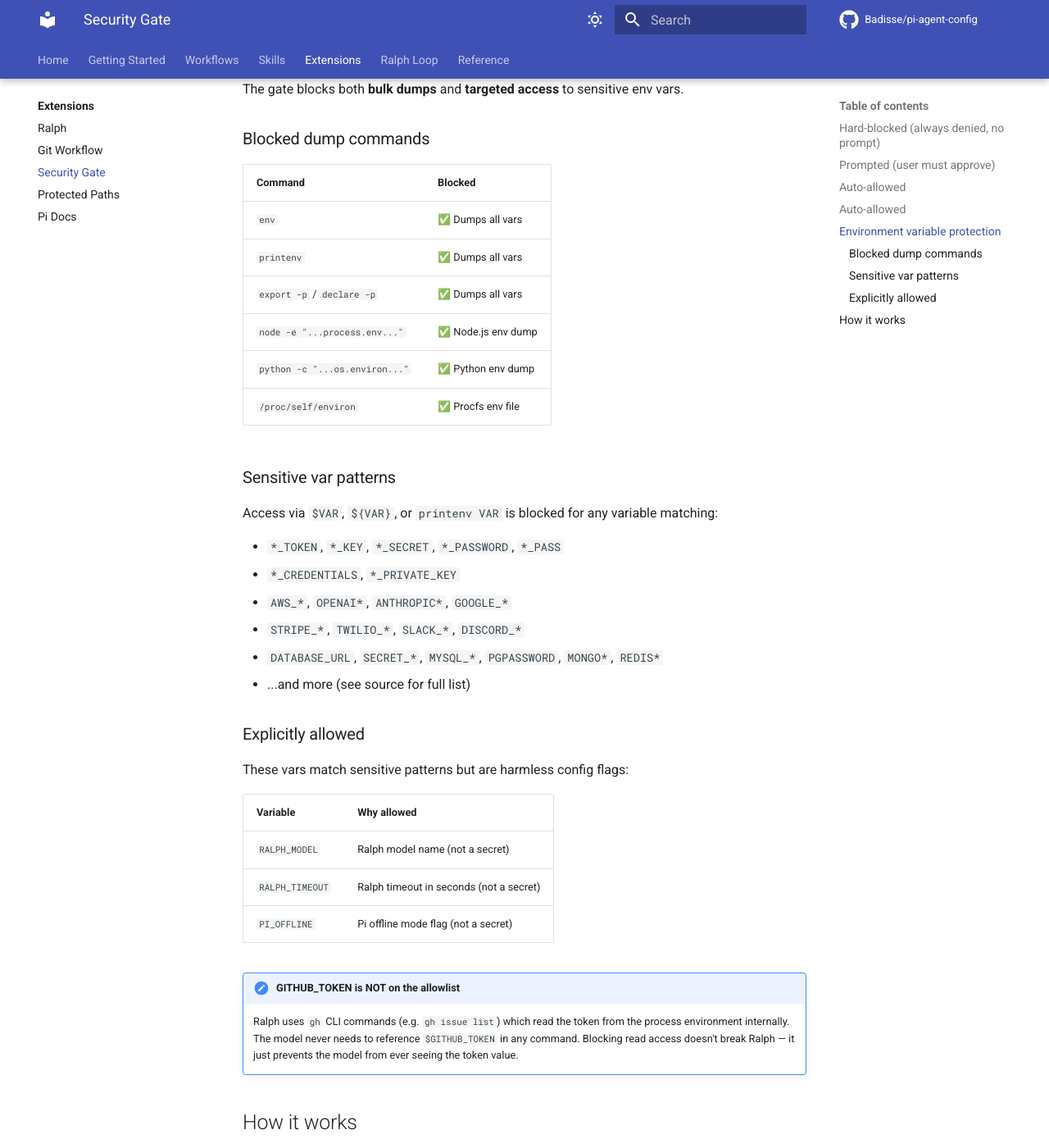
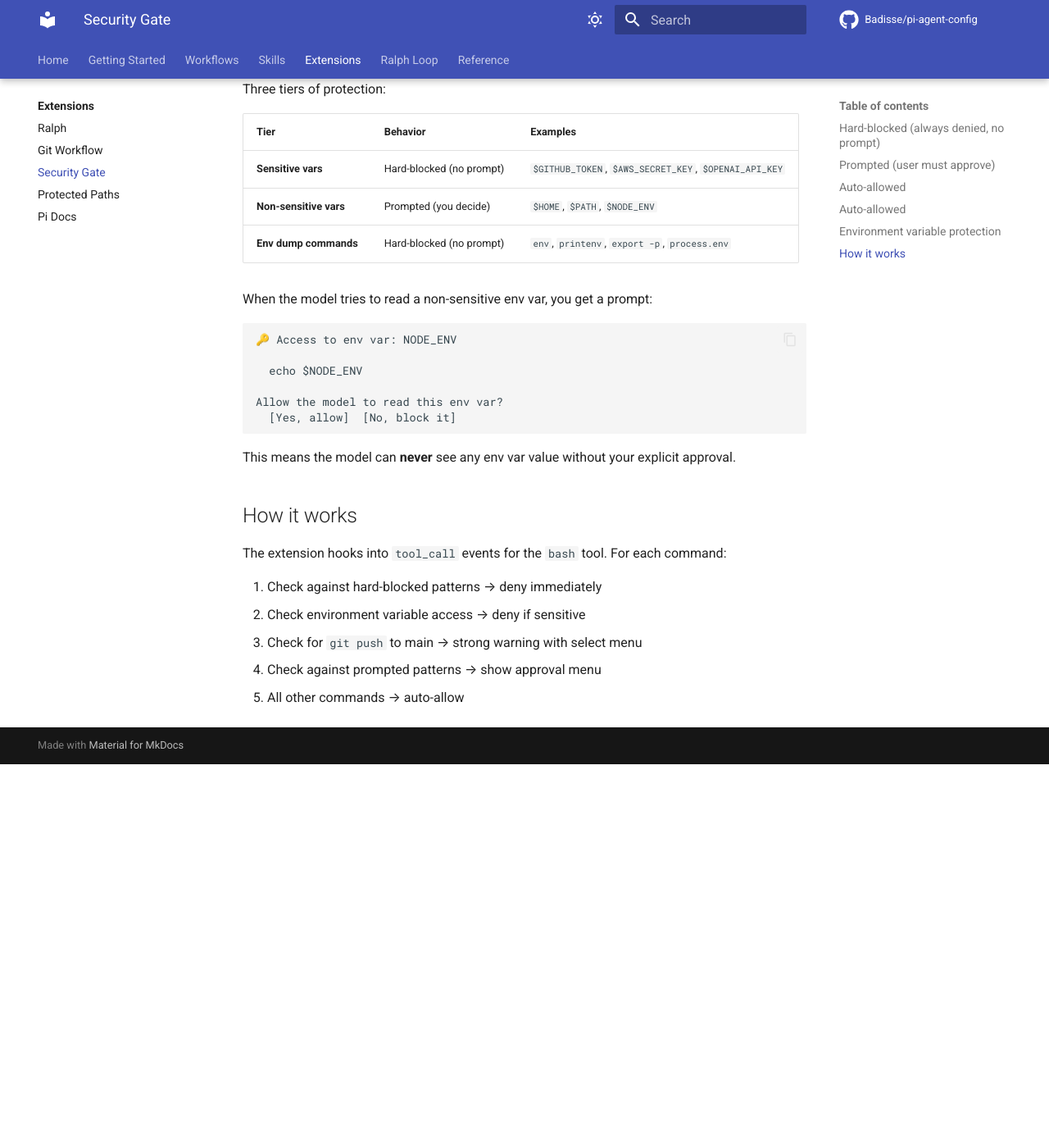
Before and after one commit to Badisse/pi-agent-config, an MkDocs documentation site: the page built from docs/extensions/security-gate.md, in a window 1280 px wide and 1400 px high, scrolled down 1553 px. Shown: the whole window at 82% size. Built offline with MkDocs 1.6.1 and Material for MkDocs 9.7.7, drawn with Linux system fonts in a browser that asks for light colours; comment, search, counter and statistics services are not loaded; after the commit the page ends 2485 px from its top, so only the background shows below that.

Commit message:
feat(security): prompt user for non-sensitive env var access
Three-tier env var protection:
- Sensitive vars (GITHUB_TOKEN, AWS_*, etc.) → hard-blocked, no prompt
- Non-sensitive vars (HOME, PATH, NODE_ENV) → prompt user, they decide
- Env dump commands (env, printenv, process.env) → hard-blocked, no prompt

The model can never see any env var value without explicit user approval.

````diff
--- a/docs/extensions/security-gate.md
+++ b/docs/extensions/security-gate.md
@@ -39,42 +39,26 @@ Everything else — `ls`, `cat`, `grep`, `git status`, etc.
 
 ## Environment variable protection
 
-The gate blocks both **bulk dumps** and **targeted access** to sensitive env vars.
+Three tiers of protection:
 
-### Blocked dump commands
+| Tier | Behavior | Examples |
+|---|---|---|
+| **Sensitive vars** | Hard-blocked (no prompt) | `$GITHUB_TOKEN`, `$AWS_SECRET_KEY`, `$OPENAI_API_KEY` |
+| **Non-sensitive vars** | Prompted (you decide) | `$HOME`, `$PATH`, `$NODE_ENV` |
+| **Env dump commands** | Hard-blocked (no prompt) | `env`, `printenv`, `export -p`, `process.env` |
 
-| Command | Blocked |
-|---|---|
-| `env` | ✅ Dumps all vars |
-| `printenv` | ✅ Dumps all vars |
-| `export -p` / `declare -p` | ✅ Dumps all vars |
-| `node -e "...process.env..."` | ✅ Node.js env dump |
-| `python -c "...os.environ..."` | ✅ Python env dump |
-| `/proc/self/environ` | ✅ Procfs env file |
+When the model tries to read a non-sensitive env var, you get a prompt:
 
-### Sensitive var patterns
+```
+🔑 Access to env var: NODE_ENV
 
-Access via `$VAR`, `${VAR}`, or `printenv VAR` is blocked for any variable matching:
+  echo $NODE_ENV
 
-- `*_TOKEN`, `*_KEY`, `*_SECRET`, `*_PASSWORD`, `*_PASS`
-- `*_CREDENTIALS`, `*_PRIVATE_KEY`
-- `AWS_*`, `OPENAI*`, `ANTHROPIC*`, `GOOGLE_*`
-- `STRIPE_*`, `TWILIO_*`, `SLACK_*`, `DISCORD_*`
-- `DATABASE_URL`, `SECRET_*`, `MYSQL_*`, `PGPASSWORD`, `MONGO*`, `REDIS*`
-- ...and more (see source for full list)
+Allow the model to read this env var?
+  [Yes, allow]  [No, block it]
+```
 
-### Explicitly allowed
-
-These vars match sensitive patterns but are harmless config flags:
-
-| Variable | Why allowed |
-|---|---|
-| `RALPH_MODEL` | Ralph model name (not a secret) |
-| `RALPH_TIMEOUT` | Ralph timeout in seconds (not a secret) |
-| `PI_OFFLINE` | Pi offline mode flag (not a secret) |
-
-!!! note "GITHUB_TOKEN is NOT on the allowlist"
-    Ralph uses `gh` CLI commands (e.g. `gh issue list`) which read the token from the process environment internally. The model never needs to reference `$GITHUB_TOKEN` in any command. Blocking read access doesn't break Ralph — it just prevents the model from ever seeing the token value.
+This means the model can **never** see any env var value without your explicit approval.
 
 ## How it works
 
````
Also changed, not shown: 1 other file.
